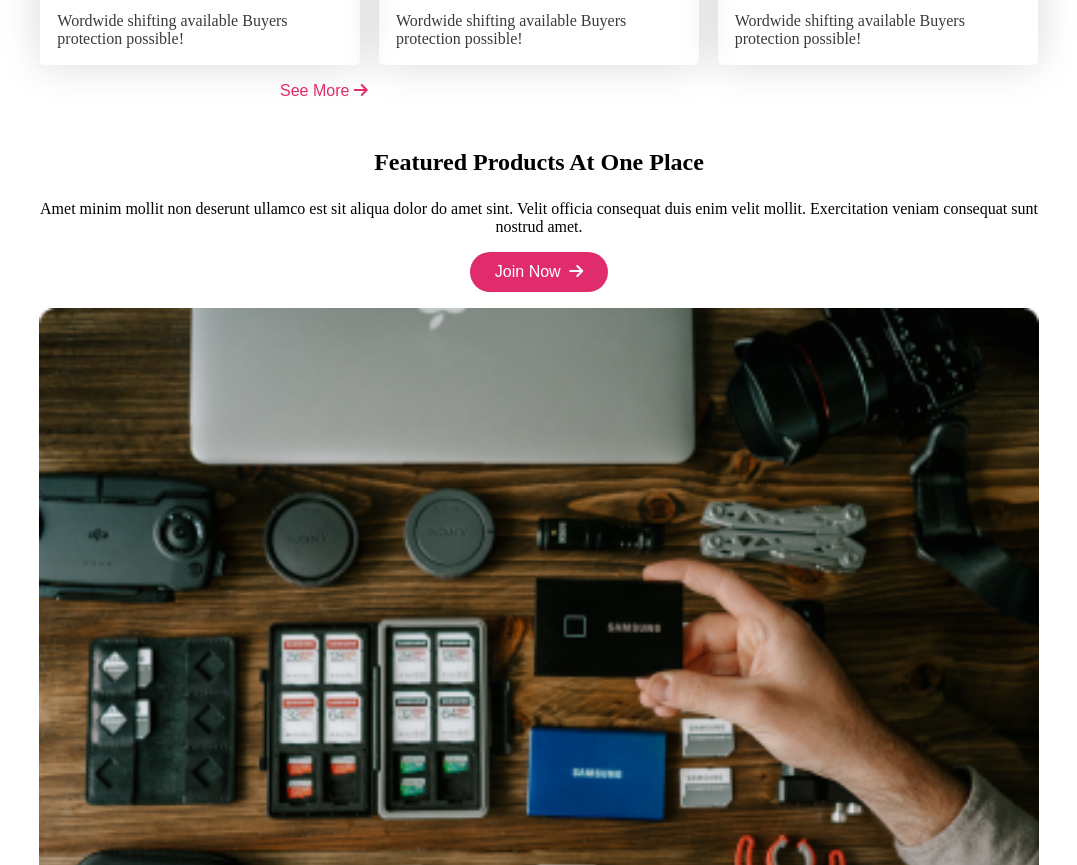
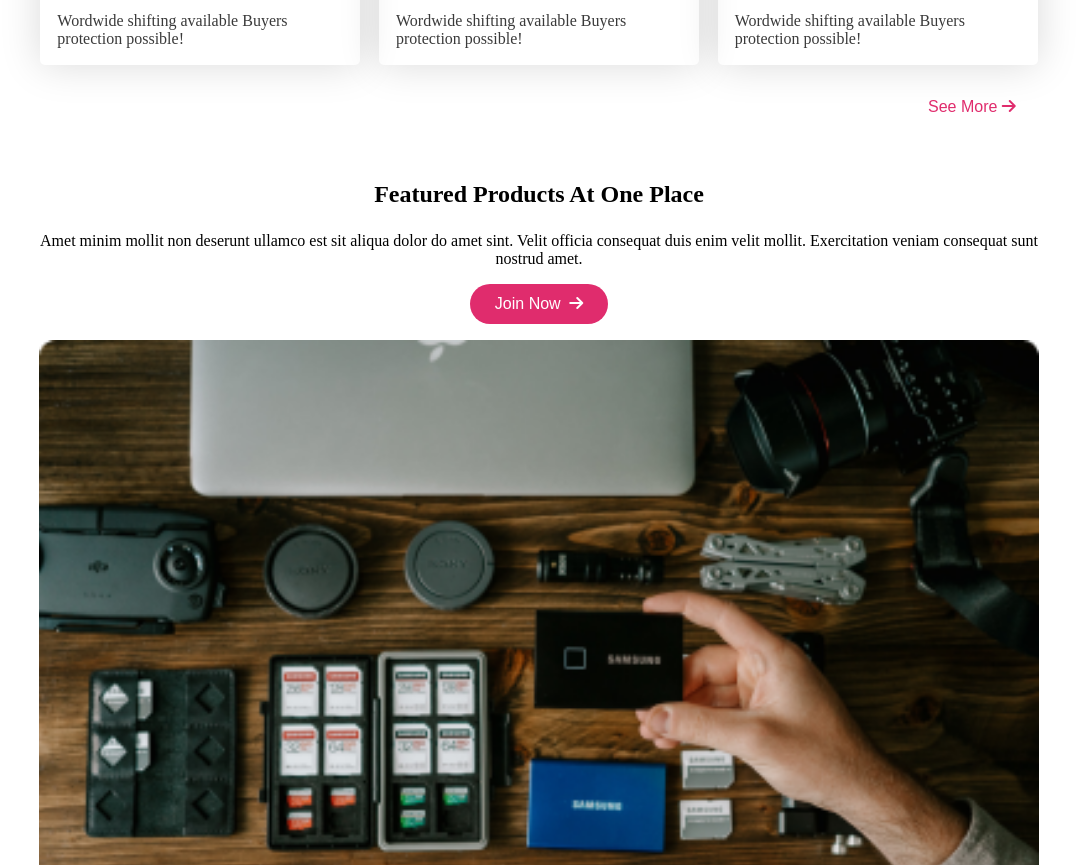
Before and after one commit to MuhitShimanto/influencer-gear, a plain HTML site: page index.html in a window 1280 px wide. Shown: the part 1838-2703 px from the top of the page, without its empty margins (101-1178 px from the left). Drawn offline with Linux system fonts and the light colour scheme; a web font is replaced by a local one.

Commit message:
Fixed See-more position

```diff
--- a/styles/style.css
+++ b/styles/style.css
@@ -154,8 +154,8 @@ header nav h3 {
     background-color: transparent;
     border: 1px solid transparent;
     position: relative;
-    left: 15rem;
-    padding: 1rem 0;
+    left: calc(100% - 7rem);
+    padding: 2rem 0;
 }
 
 /* featured-products */
```
